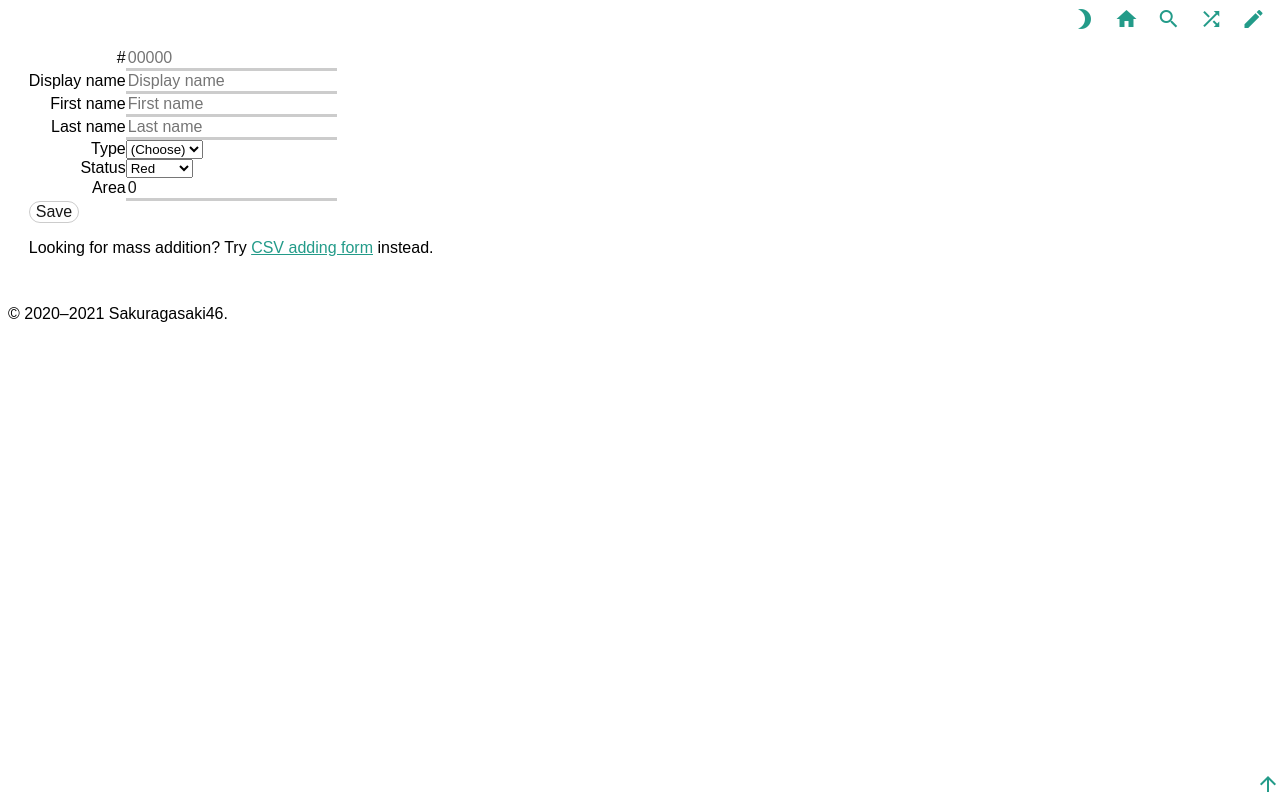
After one commit to sakuragasaki46/salvi, a Flask app: page /circles/new in a window 1280 px wide. The commit adds this page. Run offline with Flask 2, Linux system fonts and the light colour scheme; some libraries are stand-ins or nearby versions.

Commit message:
Add circles extension

```diff
--- a/app.py
+++ b/app.py
@@ -848,7 +848,7 @@ def easter_y(y=None):
 
 #### EXTENSIONS ####
 
-active_extensions = []
+active_extensions = ['circles']
 
 for ext in active_extensions:
     try:
--- a/extensions/circles.py
+++ b/extensions/circles.py
@@ -6,7 +6,13 @@ Circles (people) extension for Salvi.
 '''
 
 from peewee import *
-from ..app import _getconf
+import datetime
+from app import _getconf
+from flask import Blueprint, request, redirect, render_template
+from werkzeug.routing import BaseConverter
+import csv
+import io
+import itertools
 
 #### HELPERS ####
 
@@ -25,13 +31,14 @@ def _getmbt(s):
 
 def _putmbt(s):
     if s & 16 == 0:
-        return "1x38b"
+        return "1x38B"
     return ''.join((
         'IE'[(s & 8) >> 3],
         'NS'[(s & 4) >> 2],
         'TF'[(s & 2) >> 1],
         'JP'[s & 1]
     ))
+
 
 
 #### DATABASE SCHEMA ####
@@ -46,6 +53,8 @@ class MbTypeField(Field):
     field_type = 'integer'
 
     def db_value(self, value):
+        if isinstance(value, int):
+            return value
         return _getmbt(value)
     def python_value(self, value):
         return _putmbt(value)
@@ -63,6 +72,8 @@ class Person(BaseModel):
     circle = IntegerField(default=7, index=True)
     status = IntegerField(default=ST_ORANGE, index=True)
     type = MbTypeField(default=0, index=True)
+    area = IntegerField(default=0, index=True)
+    touched = DateTimeField(default=datetime.datetime.now)
     class Meta:
         indexes = (
             (('last_name', 'first_name'), False),
@@ -71,16 +82,145 @@ class Person(BaseModel):
 def init_db():
     database.create_tables([Person])
 
+def add_from_csv(s):
+    f = io.StringIO()
+    f.write(s)
+    f.seek(0)
+    rd = csv.reader(f)
+    for line in rd:
+        code = line[0]
+        if not code.isdigit():
+            continue
+        names = line[1:4]
+        while len(names) < 3:
+            names.append('')
+        if not names[2]:
+            names[2] = names[0] + " " + names[1]
+        type_ = line[4] if len(line) > 4 else 0
+        try:
+            p = Person[code]
+        except Person.DoesNotExist:
+            p = Person.create(
+                code = code,
+                display_name = names[2],
+                first_name = names[0],
+                last_name = names[1],
+                type = type_
+            )
+        else:
+            p.touched = datetime.datetime.now()
+            p.first_name, p.last_name, p.display_name = names
+            p.type = type_ or p.type
+            p.save()
+
 #### ROUTING ####
+
+class MbTypeConverter(BaseConverter):
+    regex = '[IE][NS][TF][JP]|[ie][ns][tf][jp]'
+    def to_python(self, value):
+        return value.upper()
+    def to_url(self, value):
+        return value.lower()
+
+class StatusColorConverter(BaseConverter):
+    regex = 'red|yellow|green|orange'
+    def to_python(self, value):
+        if value == 'red':
+            return -1
+        return ['orange', 'yellow', 'green'].index(value)
+    def to_url(self, value):
+        return ['orange', 'yellow', 'green', ..., 'red'][value]
+
+def _register_converters(state):
+    state.app.url_map.converters['mbtype'] = MbTypeConverter
+    state.app.url_map.converters['statuscolor'] = StatusColorConverter
 
 bp = Blueprint('circles', __name__,
                url_prefix='/circles')
+bp.record_once(_register_converters)
 
 @bp.route('/init-config')
 def _init_config():
     init_db()
     return redirect('/circles')
 
+@bp.route('/new', methods=['GET', 'POST'])
+def add_new():
+    if request.method == 'POST':
+        p = Person.create(
+            code = request.form["code"],
+            display_name = request.form["display_name"],
+            first_name = request.form["first_name"],
+            last_name = request.form["last_name"],
+            type = request.form["type"],
+            status = int(request.form.get('status', 0))
+        )
+        return redirect("/circles")
+    return render_template("circles/add.html")
+
+@bp.route('/edit/<int:id>', methods=['GET', 'POST'])
+def edit_detail(id):
+    p = Person[id]
+    if request.method == 'POST':
+        p.touched = datetime.datetime.now()
+        p.first_name = request.form['first_name']
+        p.last_name = request.form['last_name']
+        p.display_name = request.form['display_name']
+        p.status = int(request.form.get('status', 0))
+        p.type = request.form["type"]
+        p.area = request.form['area']
+        p.save()
+        return redirect("/circles")
+    return render_template("circles/add.html", pl=p)
+
+@bp.route('/csv', methods=['GET', 'POST'])
+def add_csv():
+    if request.method == 'POST' and request.form.get('consent') == 'y':
+        add_from_csv(request.form['text'])
+        return redirect('/circles')
+    return render_template("circles/csv.html")
+
+# Helper for pagination.
+def paginate_list(cat, q):
+    pageno = int(request.args.get('page', 1))
+    return render_template(
+        "circles/list.html",
+        cat=cat,
+        count=q.count(),
+        people=q.offset(50 * (pageno - 1)).limit(50),
+        pageno=pageno
+    )
+
 @bp.route('/')
 def homepage():
-    return render_template("base.html")
+    q = Person.select().order_by(Person.touched.desc())
+    return paginate_list('all', q)
+
+
+@bp.route('/<mbtype:typ>')
+def typelist(typ):
+    q = Person.select().where(Person.type == typ).order_by(Person.touched.desc())
+    return paginate_list(typ, q)
+
+@bp.route('/<statuscolor:typ>')
+def statuslist(typ):
+    q = Person.select().where(Person.status == typ).order_by(Person.touched.desc())
+    return paginate_list(['Orange', 'Yellow', 'Green', ..., 'Red'][typ], q)
+
+@bp.route("/stats")
+def stats():
+    bq = Person.select()
+    return render_template(
+        "circles/stats.html",
+        count=bq.count(),
+        typed_count={
+            ''.join(x) : bq.where(Person.type == ''.join(x)).count()
+            for x in itertools.product('IE', 'NS', 'TF', 'JP')
+        },
+        status_count={
+            'Red': bq.where(Person.status == -1).count(),
+            'Orange': bq.where(Person.status == 0).count(),
+            'Yellow': bq.where(Person.status == 1).count(),
+            'Green': bq.where(Person.status == 2).count()
+        }
+    )
--- a/static/style.css
+++ b/static/style.css
@@ -41,6 +41,21 @@ input[type="submit"],input[type="reset"],input[type="button"],button{font-family
 .page-tags .tag-count{color:#3c3;font-size:smaller;font-weight:600}
 .search-wrapper {display:flex;width:90%;margin:auto}
 .search-wrapper > input {flex:1}
+.circles-red{color: #e14}
+.circles-orange{color: #f72}
+.circles-green{color: #6e4}
+.circles-yellow{color: #fc6}
+.circles-list{list-style: none}
+.circles-list > li{margin: .5em 0;}
+.circles-list > li::before{font-size: 24px;transform:translatey(50%);font-weight:bold;margin-right:8px}
+.circles-list > li.circles-red::before{color: #e14; content: '❌︎'}
+.circles-list > li.circles-orange::before{color: #f72; content: '△'}
+.circles-list > li.circles-yellow::before{color: #fc6; content: '◇'}
+.circles-list > li.circles-green::before{color: #6e4; content: '○'}
+.circles-add-form{display:table}
+.circles-add-form > div{display:table-row}
+.circles-add-form > div > *{display:table-cell}
+.circles-add-form > div > label{text-align:right}
 
 
 /* floating elements */
--- /dev/null
+++ b/templates/circles/add.html
@@ -0,0 +1,57 @@
+{% extends "base.html" %}
+
+{% block title %}Circles – {{ app_name }}{% endblock %}
+
+{% block content %}
+
+<form method="POST" class="circles-add-form">
+  <div>
+    <label>#</label>
+    <input type="number" name="code" placeholder="00000" required="" maxlength="6" value="{{ pl.code if pl else '' }}" />
+  </div>
+  <div>
+    <label>Display name</label>
+    <input type="text" name="display_name" placeholder="Display name" required="" value="{{ pl.display_name if pl else '' }}" />
+  </div>
+  <div>
+    <label>First name</label>
+    <input type="text" name="first_name" placeholder="First name" value="{{ pl.first_name if pl else '' }}" />
+  </div>
+  <div>
+    <label>Last name</label>
+    <input type="text" name="last_name" placeholder="Last name" value="{{ pl.last_name if pl else '' }}" />
+  </div>
+  <div>
+    <label>Type</label>
+    <select name="type">
+      <option disabled=""{% if not pl %} selected=""{% endif %}>(Choose)</option>
+      {% set typ_list = [
+      'INTJ', 'INTP', 'INFJ', 'INFP', 'ENTJ', 'ENTP',
+      'ENFJ', 'ENFP', 'ISTJ', 'ISTP', 'ISFJ', 'ISFP',
+      'ESTJ', 'ESTP', 'ESFJ', 'ESFP', '1x38B'] %}
+      {% for typ in typ_list %}
+      <option value="{{ typ }}"{% if pl and typ == pl.type %} selected=""{% endif %}>{{ typ }}</option>
+      {% endfor %}
+    </select>
+  </div>
+  <div>
+    <label>Status</label>
+    <select name="status">
+      <option value="-1">Red</option>
+      <option value="0"{% if pl and 0 == pl.status %} selected=""{% endif %}>Orange</option>
+      <option value="1"{% if pl and 1 == pl.status %} selected=""{% endif %}>Yellow</option>
+      <option value="2"{% if pl and 2 == pl.status %} selected=""{% endif %}>Green</option>
+    </select>
+  </div>
+  <div>
+    <label>Area</label>
+    <input type="number" name="area" value="{{ pl.area if pl and pl.area else 0 }}">
+  </div>
+  <input type="submit" value="Save">
+</form>
+
+{% if not pl %}
+<p>Looking for mass addition?  Try <a href="/circles/csv">CSV adding form</a> instead.</p>
+{% endif %}
+
+{% endblock %}
```
Also changed, not shown: templates/circles/csv.html (added, +21 -0 lines), templates/circles/list.html (added, +60 -0 lines), templates/circles/stats.html (added, +23 -0 lines), extensions/__init__.py (added).
